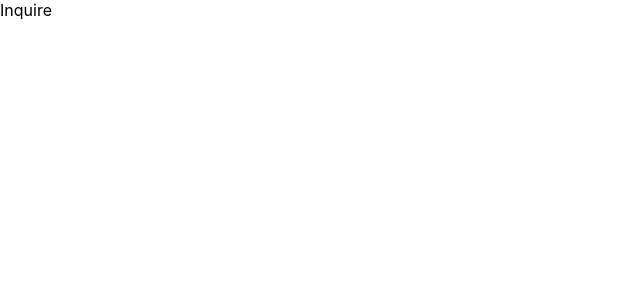
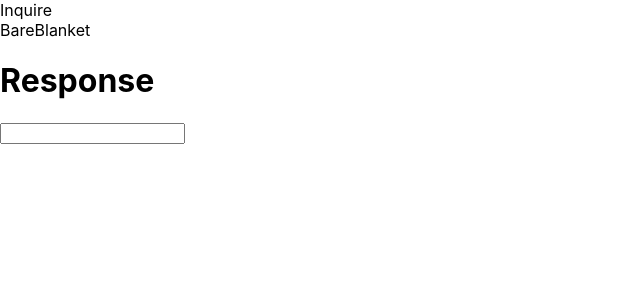
Before and after one commit to Ali-Aftab/Inquire, a React (Create React App) app: page / in a window 1280 px wide. Shown: the top 300 px of the page, without its empty margins (0-640 px from the left). Built offline with nearby package versions, Linux system fonts and the light colour scheme.

Commit message:
feat(app): connected ChatFeed and ChatForm components to app.js

```diff
--- a/src/App.js
+++ b/src/App.js
@@ -1,11 +1,15 @@
 import logo from "./logo.svg";
 import "./App.css";
 import ChatHeader from "./Components/ChatHeader";
+import ChatFeed from "./Components/ChatFeed";
+import ChatForm from "./Components/ChatForm";
 
 function App() {
   return (
     <div>
       <ChatHeader />
+      <ChatFeed />
+      <ChatForm />
     </div>
   );
 }
```
Also changed, not shown: 1 other file (tests, documents, lock files or other folders).
